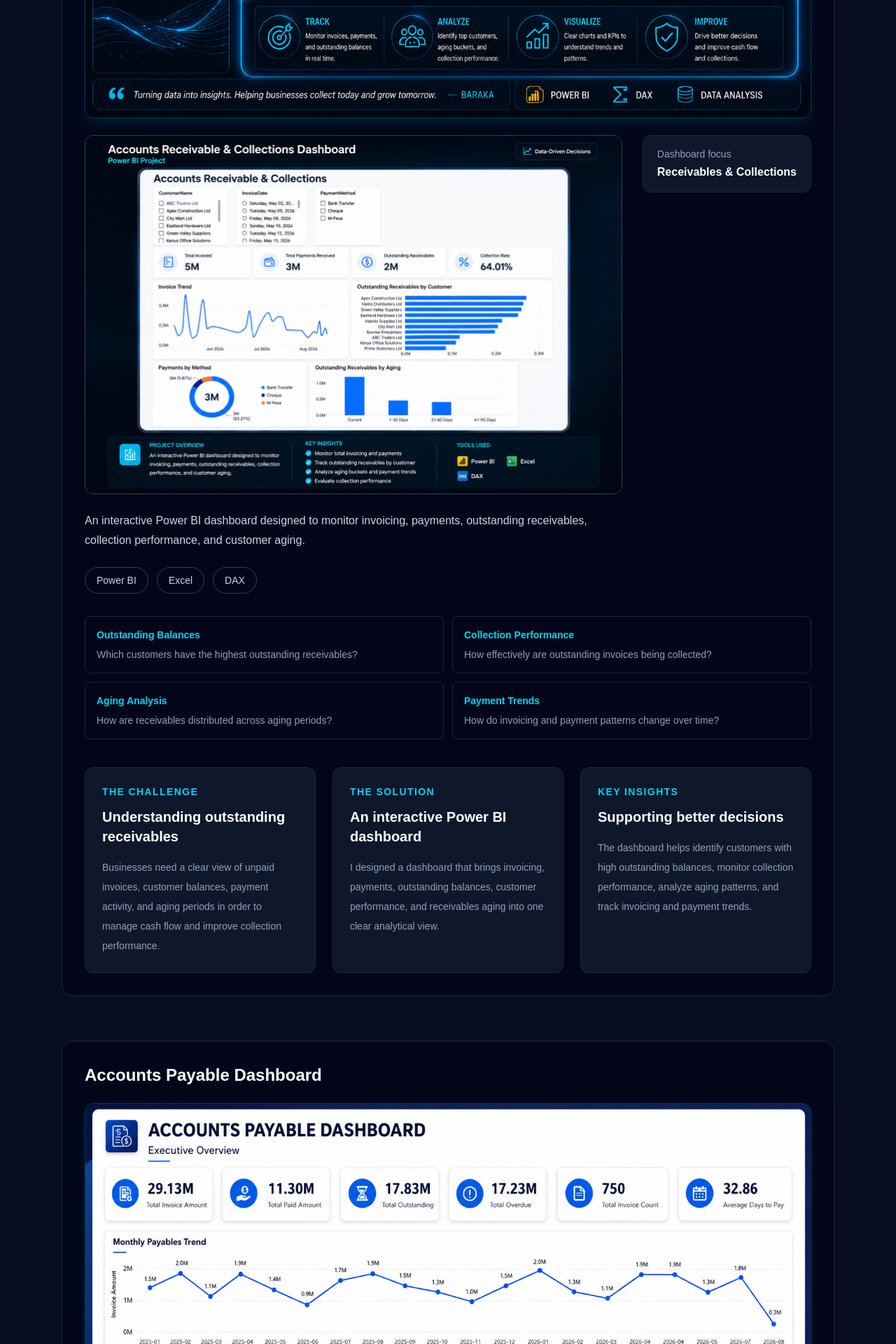
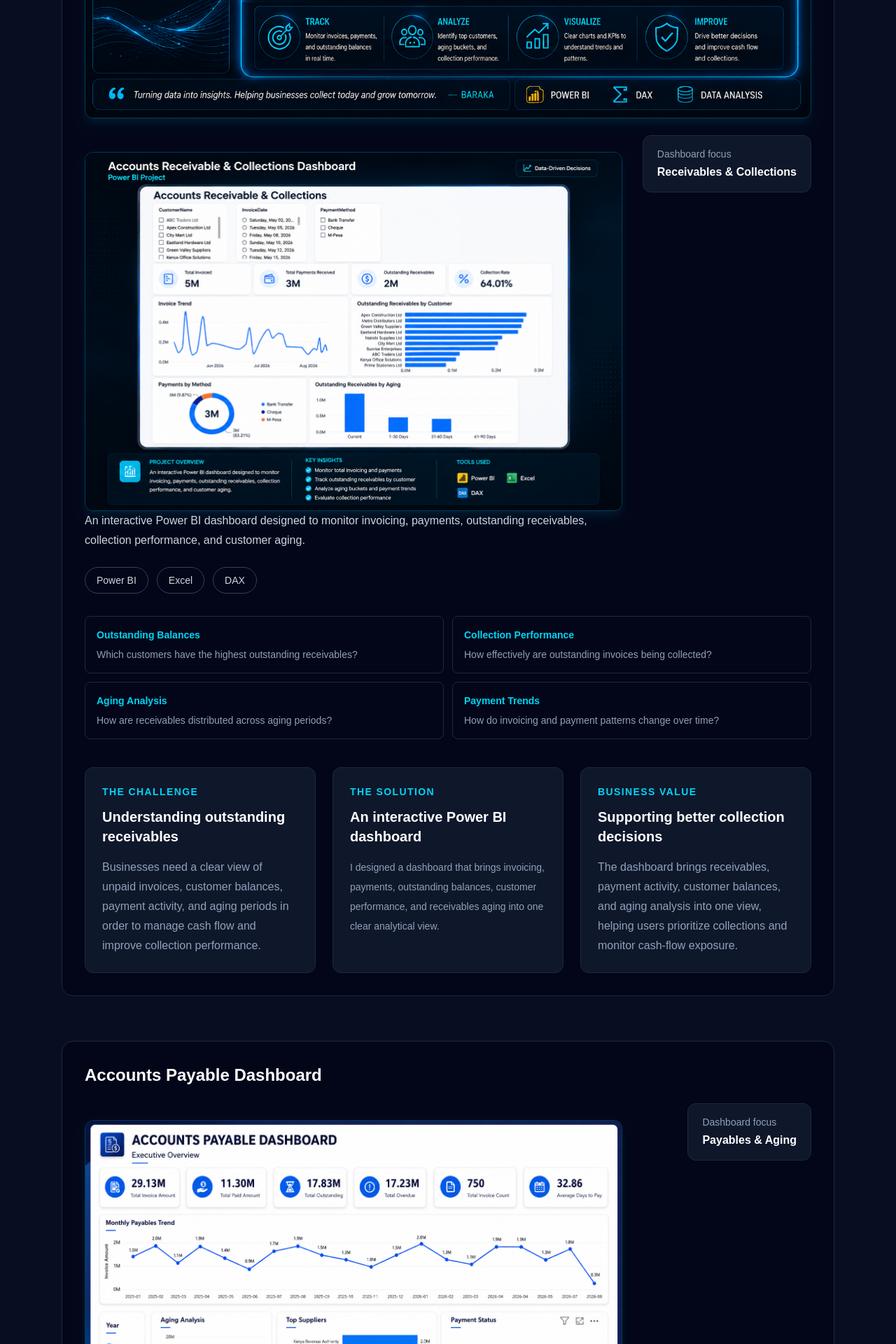
Before and after one commit to barakasimon374-pn/baraka-portfolio, a Next.js app: page / in a window 1280 px wide. Shown: the part 2013-3933 px from the top of the page at 70% size. Built offline with nearby package versions, Linux system fonts and the light colour scheme.

Commit message:
Update portfolio project links

```diff
--- a/app/page.tsx
+++ b/app/page.tsx
@@ -1,18 +1,21 @@
 "use client";
 import { useState } from "react";
 import { useForm } from "@formspree/react";
+
 const projects = [
   {
     title: "Accounts Receivable & Collections",
     description:
       "An interactive Power BI dashboard designed to monitor invoicing, payments, outstanding receivables, collection performance, and customer aging.",
     tools: ["Power BI", "Excel", "DAX"],
+    link: "https://github.com/barakasimon374-pn/accounts-receivable-dashboard.",
   },
   {
     title: "Accounts Payable Dashboard",
     description:
       "An interactive Power BI dashboard designed to monitor outstanding invoices, payment status, payable aging, and vendor exposure to support better cash-flow and payment decisions.",
     tools: ["Power BI", "Excel", "DAX"],
+    link: "https://github.com/barakasimon374-pn/accounts-payable-powerbi-dashboard",
   },
 ];
 
@@ -171,9 +174,14 @@
           {/* Accounts Receivable Project */}
           <div className="group mt-10 rounded-2xl border border-slate-800 bg-slate-950 p-8 transition duration-300 hover:-translate-y-1 hover:border-cyan-400 hover:shadow-lg hover:shadow-cyan-500/20">
 
-            <h3 className="text-2xl font-bold">
-              Accounts Receivable & Collections Dashboard
-            </h3>
+            <a
+  href="https://github.com/barakasimon374-pn/accounts-receivable-dashboard."
+  target="_blank"
+  rel="noopener noreferrer"
+  className="text-2xl font-bold hover:text-cyan-400 transition"
+>
+  Accounts Receivable & Collections
+</a>
 
             <img
               src="/accounts-receivable-banner.png"
@@ -185,11 +193,18 @@
 
               <div className="max-w-3xl">
 
+                <a
+  href={projects[0].link}
+  target="_blank"
+  rel="noopener noreferrer"
+  className="block"
+>
   <img
     src="/accounts-receivable-dashboard.png"
-                  alt="Accounts Receivable & Collections Power BI Dashboard"
-                  className="mb-6 w-full rounded-xl border border-slate-700"
+    alt="Accounts Receivable Power BI Dashboard"
+    className="mt-6 w-full rounded-xl border border-cyan-500/30 shadow-lg shadow-cyan-500/10 transition duration-300 hover:scale-[1.01] hover:border-cyan-400"
   />
+</a>
 
                 <p className="leading-7 text-slate-300">
                   {projects[0].description}
@@ -271,7 +286,7 @@
                   Understanding outstanding receivables
                 </h4>
 
-                <p className="mt-4 text-sm leading-7 text-slate-400">
+                <p className="mt-4 text-base leading-7 text-slate-400">
   Businesses need a clear view of unpaid invoices, customer
   balances, payment activity, and aging periods in order to
   manage cash flow and improve collection performance.
@@ -296,17 +311,17 @@
 
               <div className="rounded-xl border border-slate-800 bg-slate-900 p-6">
                 <p className="text-sm font-semibold uppercase tracking-widest text-cyan-400">
-                  Key Insights
+  Business Value
 </p>
 
 <h4 className="mt-3 text-xl font-bold">
-                  Supporting better decisions
+  Supporting better collection decisions
 </h4>
 
-                <p className="mt-4 text-sm leading-7 text-slate-400">
-                  The dashboard helps identify customers with high outstanding
-                  balances, monitor collection performance, analyze aging
-                  patterns, and track invoicing and payment trends.
+<p className="mt-4 text-base leading-7 text-slate-400">
+  The dashboard brings receivables, payment activity, customer
+  balances, and aging analysis into one view, helping users
+  prioritize collections and monitor cash-flow exposure.
 </p>
               </div>
 
@@ -317,19 +332,31 @@
         {/* Accounts Payable Project */}
 <div className="group mt-16 rounded-2xl border border-slate-800 bg-slate-950 p-8 transition duration-300 hover:-translate-y-1 hover:border-cyan-400 hover:shadow-lg hover:shadow-cyan-500/20">
 
-  <h3 className="text-2xl font-bold">
+  <a
+  href="https://github.com/barakasimon374-pn/accounts-payable-powerbi-dashboard"
+  target="_blank"
+  rel="noopener noreferrer"
+  className="text-2xl font-bold hover:text-cyan-400 transition"
+>
   Accounts Payable Dashboard
-  </h3>
-
-  <img
-    src="/accounts-payable-dashboard.png"
-    alt="Accounts Payable Power BI Dashboard"
-    className="mt-6 w-full rounded-xl border border-cyan-500/30 shadow-lg shadow-cyan-500/10"
-  />
+</a>
 
   <div className="mt-6 flex flex-wrap items-start justify-between gap-6">
 
     <div className="max-w-3xl">
+
+      <a
+  href={projects[1].link}
+  target="_blank"
+  rel="noopener noreferrer"
+  className="block"
+>
+  <img
+    src="/accounts-payable-dashboard.png"
+    alt="Accounts Payable Power BI Dashboard"
+    className="mt-6 w-full rounded-xl border border-cyan-500/30 shadow-lg shadow-cyan-500/10 transition duration-300 hover:scale-[1.01] hover:border-cyan-400"
+  />
+</a>
 
       <p className="leading-7 text-slate-300">
         {projects[1].description}
@@ -417,7 +444,7 @@
         Understanding outstanding payables
       </h4>
 
-      <p className="mt-4 text-sm leading-7 text-slate-400">
+      <p className="mt-4 text-base leading-7 text-slate-400">
         Finance teams need a clear view of outstanding invoices,
         payment obligations, and aging periods to manage cash flow
         and prioritize payments effectively.
@@ -433,7 +460,7 @@
         An interactive Power BI dashboard
       </h4>
 
-      <p className="mt-4 text-sm leading-7 text-slate-400">
+      <p className="mt-4 text-base leading-7 text-slate-400">
         I designed an interactive dashboard that brings invoice
         status, outstanding balances, aging analysis, and vendor
         information into one analytical view.
@@ -442,17 +469,17 @@
 
     <div className="rounded-xl border border-slate-800 bg-slate-900 p-6">
       <p className="text-sm font-semibold uppercase tracking-widest text-cyan-400">
-        Key Insights
+  Business Value
 </p>
 
 <h4 className="mt-3 text-xl font-bold">
   Supporting better payment decisions
 </h4>
 
-      <p className="mt-4 text-sm leading-7 text-slate-400">
-        The dashboard helps identify overdue obligations, analyze
-        payable aging, monitor payment status, and understand
-        vendor exposure.
+<p className="mt-4 text-base leading-7 text-slate-400">
+  The dashboard brings outstanding payables, payment status, aging,
+  and vendor exposure into one view, helping users prioritize
+  payment obligations and monitor cash-flow requirements.
 </p>
     </div>
 
@@ -496,7 +523,7 @@
     </h2>
 
     <p className="mt-4 max-w-2xl text-slate-300">
-      I use data analysis and visualization to transform raw information into clear insights and interactive business reports.
+      I combine data analysis, visualization, and business intelligence tools to turn raw data into clear, decision-ready insights.
     </p>
 
     <div className="mt-10 grid gap-4 sm:grid-cols-2 lg:grid-cols-3">
@@ -505,7 +532,7 @@
           Power BI
         </h3>
         <p className="mt-2 text-sm leading-6 text-slate-400">
-         Building interactive dashboards that turn business data into actionable insights.
+          Building interactive dashboards, KPI cards, slicers, and business reports that turn data into actionable insights.
         </p>
       </div>
 
@@ -514,7 +541,7 @@
           DAX
         </h3>
         <p className="mt-2 text-sm leading-6 text-slate-400">
-         Creating measures and calculations to analyze performance and support decision-making.
+         Creating measures and calculations to analyze performance, trends, and business metrics.
         </p>
       </div>
 
@@ -532,7 +559,7 @@
           Data Visualization
         </h3>
         <p className="mt-2 text-sm leading-6 text-slate-400">
-          Transforming complex data into clear, meaningful, and easy-to-understand visuals.
+          Designing clear and meaningful visuals that make business data easier to understand and explore.
         </p>
       </div>
 
@@ -541,8 +568,7 @@
           Data Analysis
         </h3>
         <p className="mt-2 text-sm leading-6 text-slate-400">
-  Analyzing data to uncover patterns, trends, and actionable insights that
-  support informed business decisions.
+Analyzing data to identify patterns, trends, and opportunities that support informed decisions.
 </p>
       </div>
     </div>
```
Lines whose indentation alone changed are shown as unchanged.
